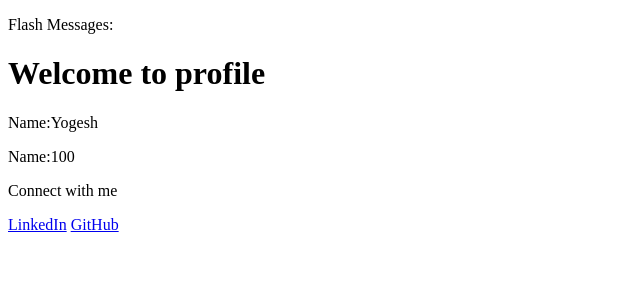
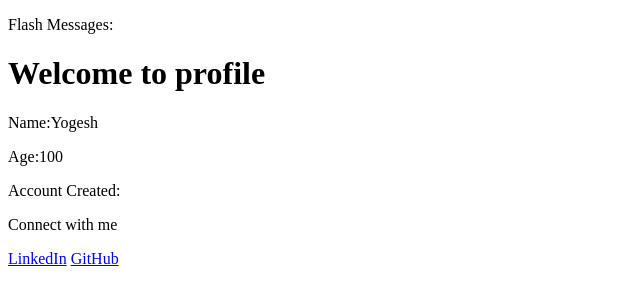
Before and after one commit to yogesh-codes/todoapp, a Flask app: page /userprofile in a window 1280 px wide. Shown: the part 52-357 px from the top of the page, without its empty margins (0-640 px from the left). Run offline with Flask 3, Linux system fonts and the light colour scheme; parts of the project's set-up code (start-up, migrations or seed data) failed here and were passed over.

Commit message:
usimple mod

```diff
--- a/src/templates/userprofile.html
+++ b/src/templates/userprofile.html
@@ -5,5 +5,6 @@
 {% block content %}
   <h1>Welcome to profile</h1>
   <p>Name:{{userprofile.name}}</p>
-  <p>Name:{{userprofile.age}}</p>
+  <p>Age:{{userprofile.age}}</p>
+  <p>Account Created:</p>
 {% endblock %}
```
